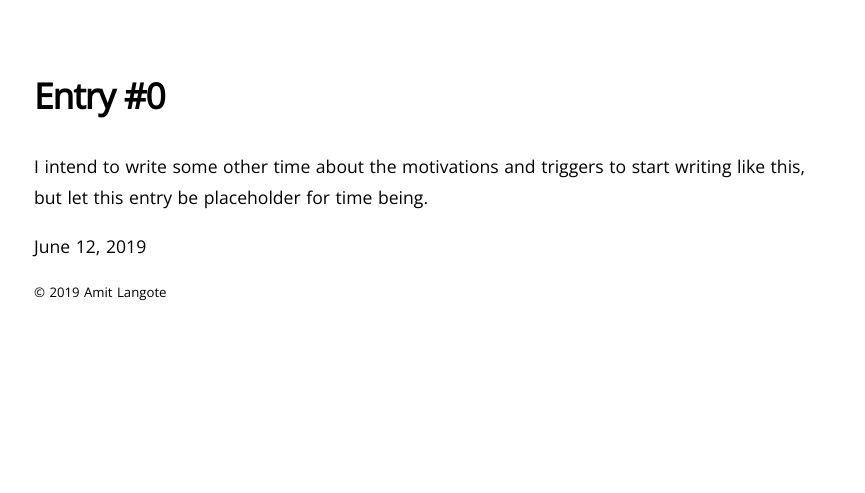
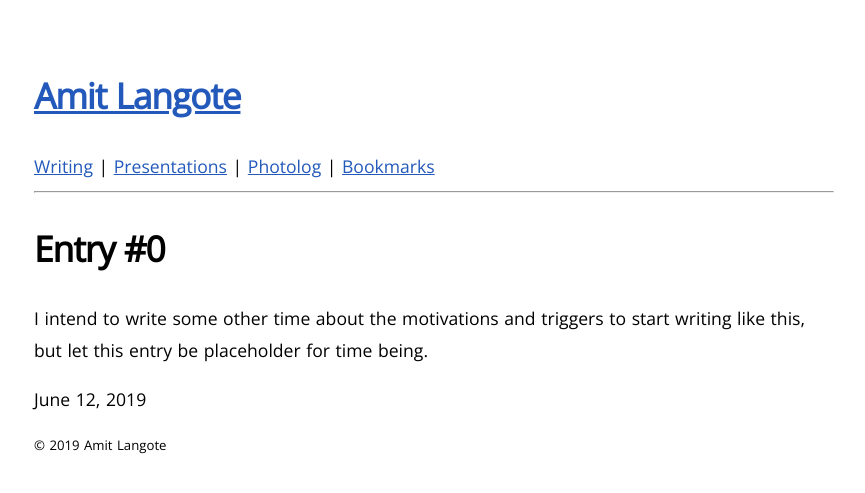
Before and after one commit to amitlan/website, a Jekyll site: the page built from writing/intro.md, in a window 1280 px wide. Shown: the top 493 px of the page, without its empty margins (206-1071 px from the left). Built offline with Jekyll 4.4.1, drawn with Linux system fonts in a browser that asks for light colours; our own code applies the rules of GitHub Pages for plain Markdown files.

Commit message:
update some other layouts

```diff
--- a/_layouts/photos.html
+++ b/_layouts/photos.html
@@ -61,6 +61,9 @@
 </head>
 <body>
 <div id="text">
+<h1><strong><a href="/" title="Home" rel="home"><span>Amit Langote</span></a></strong></h1>
+<a href="https://amitlan.github.io/writing">Writing</a> | <a href="https://amitlan.github.io/talks">Presentations</a> | <a href="https://amitlan.github.io/photolog">Photolog</a> | <a href="https://amitlan.github.io/bookmarks">Bookmarks</a>
+<hr>
   {{ content }}
   <p style="font-size:75%"> © 2019 Amit Langote</p>
 </div>
--- a/_layouts/writing.html
+++ b/_layouts/writing.html
@@ -62,6 +62,9 @@
 </head>
 <body>
 <div id="text">
+<h1><strong><a href="/" title="Home" rel="home"><span>Amit Langote</span></a></strong></h1>
+<a href="https://amitlan.github.io/writing">Writing</a> | <a href="https://amitlan.github.io/talks">Presentations</a> | <a href="https://amitlan.github.io/photolog">Photolog</a> | <a href="https://amitlan.github.io/bookmarks">Bookmarks</a>
+<hr>
   {{ content }}
   <p style="font-size:75%"> © 2019 Amit Langote</p>
 </div>
```
